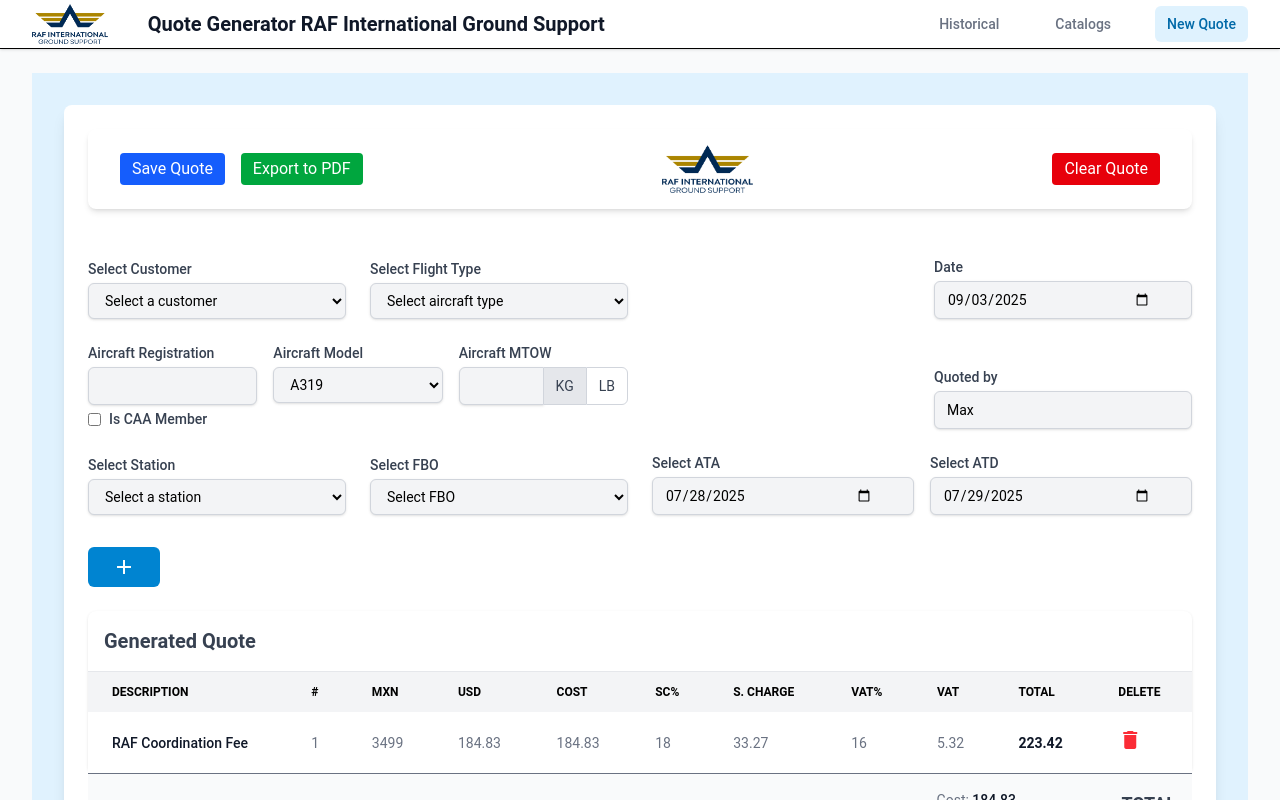
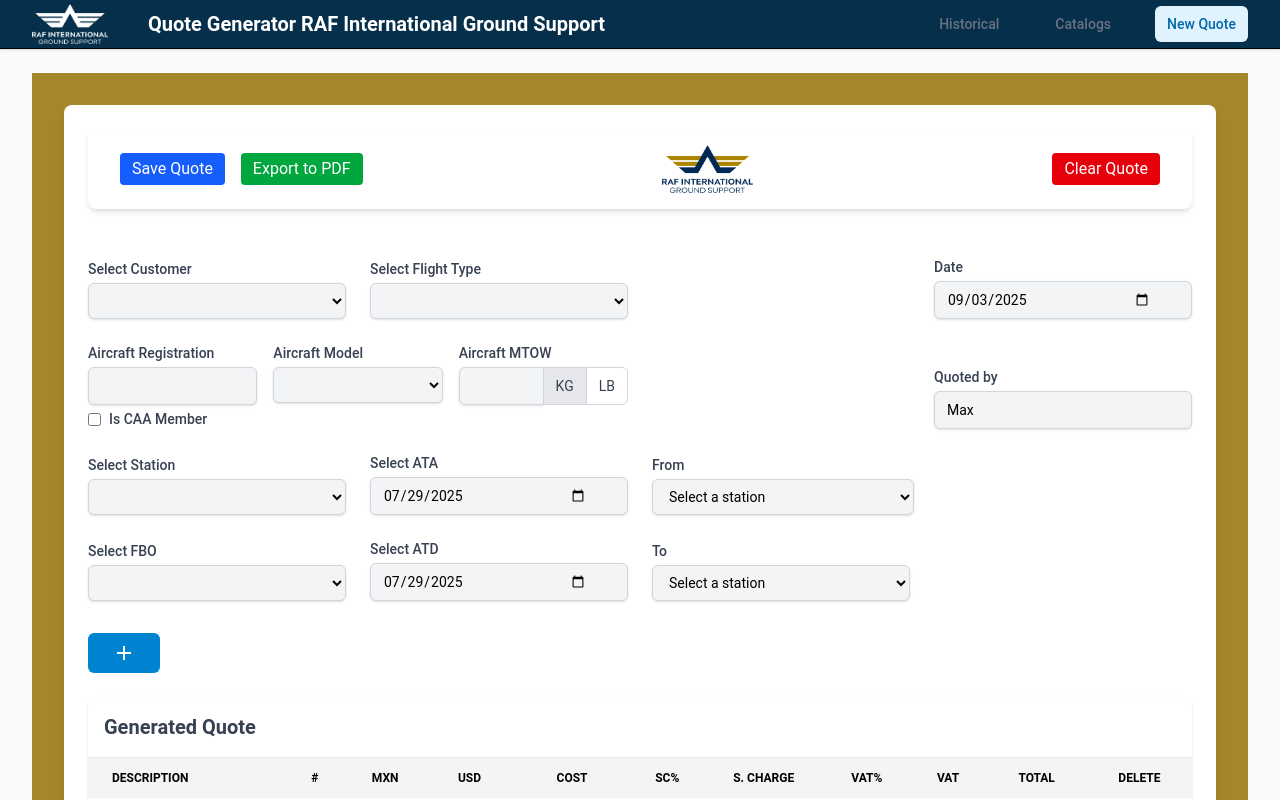
Before and after one commit to ALX107/QuoteGeneratorComfort, a React (Vite) app in the folder frontend/: page / in a window 1280 px wide. Both pictures are taken after a click on the button "New Quote". Shown: the top 800 px of the page. Built offline with nearby package versions, Linux system fonts and the light colour scheme.

Commit message:
correción colores y nuevo diseño

```diff
--- a/frontend/index.css
+++ b/frontend/index.css
@@ -5,7 +5,7 @@
 }
 
 .bg-sky-blue {
-    background-color: #e0f2fe;
+    background-color: #A5862B;
 }
 
 .text-dark-gray {
--- a/frontend/src/App.jsx
+++ b/frontend/src/App.jsx
@@ -3,7 +3,7 @@
 import Catalogos from './pages/Catalogos.jsx';
 import HistoricoCotizaciones from './pages/HistoricQuote.jsx';
 import '../index.css';
-import RAFLogo from './assets/RafLogo.png';
+import RAFLogoBlanco from './assets/RafLogoBlanco.png';
 
 export default function App() {
     const [currentPage, setCurrentPage] = useState('historico');
@@ -24,17 +24,17 @@
     return (
         <div className="min-h-screen bg-gray-50">
             {/* Navegación */}
-            <nav className="bg-white shadow-sm border-b">
-                <div className="max-w-7xl mx-auto px-4 sm:px-6 lg:px-8">
+            <nav className="bg-sky-950 shadow-sm border-b">
+                <div className="mx-auto px-4 sm:px-6 lg:px-8">
                     <div className="flex justify-between h-12 items-center">
                         <div className="flex">
                             <div className="flex-shrink-0 flex items-center space-x-10">
                                 <img
                                     alt="RAF International Ground Support Logo"
-                                    src={RAFLogo}
+                                    src={RAFLogoBlanco}
                                     className="h-10 w-auto object-contain"
                                 />
-                                <h1 className="text-xl font-bold text-gray-900">Quote Generator RAF International Ground Support</h1>
+                                <h1 className="text-xl font-bold text-white">Quote Generator RAF International Ground Support</h1>
                             </div>
                         </div>
                         <div className="flex space-x-8">
@@ -70,7 +70,7 @@
                 </div>
             </nav>
             {/* Contenido de la página */}
-            <main className="max-w-7xl mx-auto py-6 sm:px-6 lg:px-8">
+            <main className="mx-auto py-6 sm:px-6 lg:px-8">
                 {renderPage()}
             </main>
         </div>
--- a/frontend/src/components/quote/QuoteForm.jsx
+++ b/frontend/src/components/quote/QuoteForm.jsx
@@ -1,7 +1,4 @@
 import React, { useEffect, useState } from 'react';
-
-
-
 function QuoteForm() {
 
         const [date, setDate] = useState('');
@@ -26,7 +23,6 @@
             }
         };
 
-
         const convertToLB = () => {
             const currentValue = parseFloat(value);
             if (isNaN(currentValue) || currentValue <=0) {
@@ -42,7 +38,6 @@
                     setUnit("LB")
                 }
             };
-
 
           const convertToKG = () => {
             const currentValue = parseFloat(value);
@@ -60,7 +55,6 @@
                 }
             };
 
-
     useEffect(() => {
         const today = new Date();
         const formattedDate = today.toISOString().split('T')[0];
@@ -76,7 +70,7 @@
                             </label>
                             <div className="relative mt-1">
                                 <select className="w-full bg-gray-100 border border-gray-300 rounded-md shadow-sm pl-3 pr-10 py-2 text-left cursor-default focus:outline-none focus:ring-1 focus:ring-sky-500 focus:border-sky-500 sm:text-sm" id="customer">
-                                    <option>Select a customer</option>
+                                    <option></option>
                                     <option>Customer A</option>
                                     <option>Customer B</option>
                                 </select>
@@ -92,7 +86,7 @@
                             </label>
                             <div className="relative mt-1">
                                 <select className="w-full bg-gray-100 border border-gray-300 rounded-md shadow-sm pl-3 pr-10 py-2 text-left cursor-default focus:outline-none focus:ring-1 focus:ring-sky-500 focus:border-sky-500 sm:text-sm" id="aircraft-type">
-                                    <option>Select aircraft type</option>
+                                    <option></option>
                                     <option>Private</option>
                                     <option>Commercial</option>
                                 </select>
@@ -148,6 +142,7 @@
                                     className="w-full bg-gray-100 border border-gray-300 rounded-md shadow-sm pl-3 pr-10 py-2 text-left cursor-default focus:outline-none focus:ring-1 focus:ring-sky-500 focus:border-sky-500 sm:text-sm"
                                     id="aircraft-model"
                                 >
+                                    <option></option>
                                     <option>A319</option>
                                     <option>B737</option>
                                     <option>G650</option>
@@ -191,25 +186,22 @@
                             </div>
                         </div>
                     </div>
-
                         <div>
                             {/*Espacio en blanco*/}
                         </div>
-
                         <div>
                             <label className="block text-sm font-medium text-dark-gray" htmlFor="quoted-by">
                                 Quoted by
                             </label>
                             <input className="mt-1 w-full bg-gray-100 border border-gray-300 rounded-md shadow-sm pl-3 py-2 focus:outline-none focus:ring-1 focus:ring-sky-500 focus:border-sky-500 sm:text-sm" id="quoted-by" type="text" defaultValue="Max" />
                         </div>
-
                         <div>
                             <label className="block text-sm font-medium text-dark-gray" htmlFor="station">
                                 Select Station
                             </label>
                             <div className="relative mt-1">
                                 <select className="w-full bg-gray-100 border border-gray-300 rounded-md shadow-sm pl-3 pr-10 py-2 text-left cursor-default focus:outline-none focus:ring-1 focus:ring-sky-500 focus:border-sky-500 sm:text-sm" id="station">
-                                    <option>Select a station</option>
+                                    <option></option>
                                     <option>Cancun International Airport (CUN)</option>
                                     <option>Mexico City International Airport (MEX)</option>
                                     <option>Guadalajara International Airport (GDL)</option>
@@ -219,14 +211,44 @@
                                 </span>
                             </div>
                         </div>
+                        <div>
+                                    <label className="block text-sm font-medium text-dark-gray" htmlFor="ata">
+                                        Select ATA
+                                    </label>
+                                    <div className="relative mt-1">
+                                        <input className="w-full bg-gray-100 border border-gray-300 rounded-md shadow-sm pl-3 pr-10 py-2 text-left focus:outline-none focus:ring-1 focus:ring-sky-500 focus:border-sky-500 sm:text-sm" id="ata" type="date" defaultValue="2025-07-29" />
+                                        <span className="absolute inset-y-0 right-0 flex items-center pr-2 pointer-events-none">
+                                            <span className="material-icons text-gray-400"></span>
+                                        </span>
+                                    </div>
+                            </div>
 
+
+                            <div className="md:col-span-2 grid grid-cols-2 gap-4">
+                                <div>
+                                    <label className="block text-sm font-medium text-dark-gray" htmlFor="station">
+                                        From
+                                    </label>
+                                    <div className="relative mt-1">
+                                        <select className="w-full bg-gray-100 border border-gray-300 rounded-md shadow-sm pl-3 pr-10 py-2 text-left cursor-default focus:outline-none focus:ring-1 focus:ring-sky-500 focus:border-sky-500 sm:text-sm" id="station">
+                                            <option>Select a station</option>
+                                            <option>Cancun International Airport (CUN)</option>
+                                            <option>Mexico City International Airport (MEX)</option>
+                                            <option>Guadalajara International Airport (GDL)</option>
+                                        </select>
+                                        <span className="absolute inset-y-0 right-0 flex items-center pr-2 pointer-events-none">
+                                            <span className="material-icons text-gray-400"></span>
+                                        </span>
+                                    </div>
+                                </div>
+                            </div>
                         <div>
                             <label className="block text-sm font-medium text-dark-gray" htmlFor="fob">
                                 Select FBO
                             </label>
                             <div className="relative mt-1">
                                 <select className="w-full bg-gray-100 border border-gray-300 rounded-md shadow-sm pl-3 pr-10 py-2 text-left cursor-default focus:outline-none focus:ring-1 focus:ring-sky-500 focus:border-sky-500 sm:text-sm" id="fob">
-                                    <option>Select FBO</option>
+                                    <option></option>
                                     <option>FBO 1</option>
                                     <option>FBO 2</option>
                                 </select>
@@ -235,21 +257,7 @@
                                 </span>
                             </div>
                         </div>
-
-
-                        <div className="md:col-span-2 grid grid-cols-2 gap-4">
-                            <div>
-                                <label className="block text-sm font-medium text-dark-gray" htmlFor="ata">
-                                    Select ATA
-                                </label>
-                                <div className="relative mt-1">
-                                    <input className="w-full bg-gray-100 border border-gray-300 rounded-md shadow-sm pl-3 pr-10 py-2 text-left focus:outline-none focus:ring-1 focus:ring-sky-500 focus:border-sky-500 sm:text-sm" id="ata" type="date" defaultValue="2025-07-28" />
-                                    <span className="absolute inset-y-0 right-0 flex items-center pr-2 pointer-events-none">
-                                        <span className="material-icons text-gray-400"></span>
-                                    </span>
-                                </div>
-                            </div>
-                            <div>
+                        <div>
                                 <label className="block text-sm font-medium text-dark-gray" htmlFor="atd">
                                     Select ATD
                                 </label>
@@ -259,10 +267,23 @@
                                         <span className="material-icons text-gray-400"></span>
                                     </span>
                                 </div>
+                        </div>
 
-
-
-                            </div>
+                        <div>
+                                    <label className="block text-sm font-medium text-dark-gray" htmlFor="station">
+                                        To
+                                    </label>
+                                    <div className="relative mt-1">
+                                        <select className="w-full bg-gray-100 border border-gray-300 rounded-md shadow-sm pl-3 pr-10 py-2 text-left cursor-default focus:outline-none focus:ring-1 focus:ring-sky-500 focus:border-sky-500 sm:text-sm" id="station">
+                                            <option>Select a station</option>
+                                            <option>Cancun International Airport (CUN)</option>
+                                            <option>Mexico City International Airport (MEX)</option>
+                                            <option>Guadalajara International Airport (GDL)</option>
+                                        </select>
+                                        <span className="absolute inset-y-0 right-0 flex items-center pr-2 pointer-events-none">
+                                            <span className="material-icons text-gray-400"></span>
+                                        </span>
+                                    </div>
                         </div>
                     </div>
             <div className="mt-8">
```
Also changed, not shown: frontend/src/assets/RafLogoBlanco.png (added), frontend/src/main.jsx (line endings or trailing spaces).
